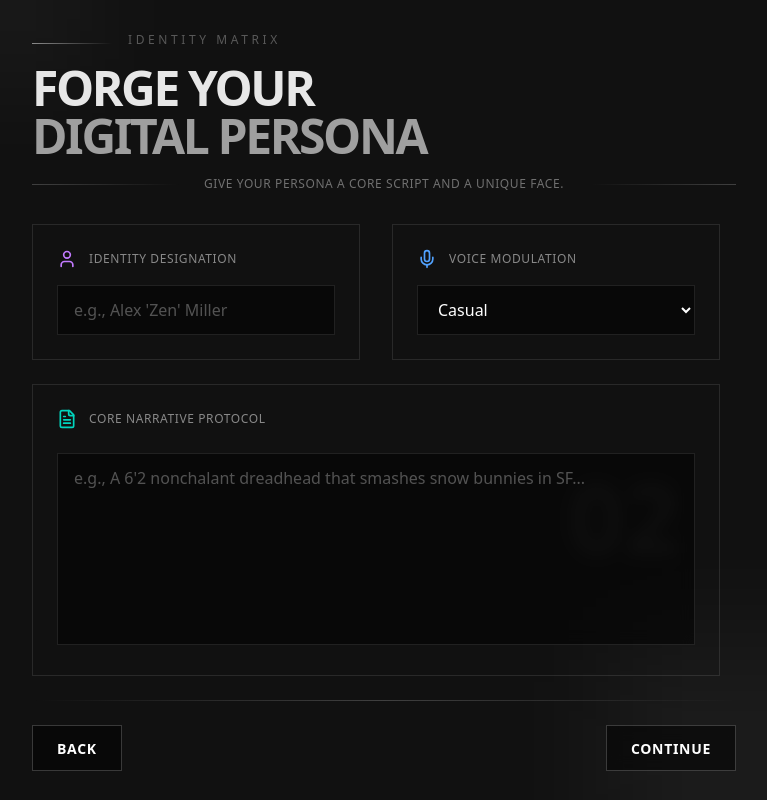
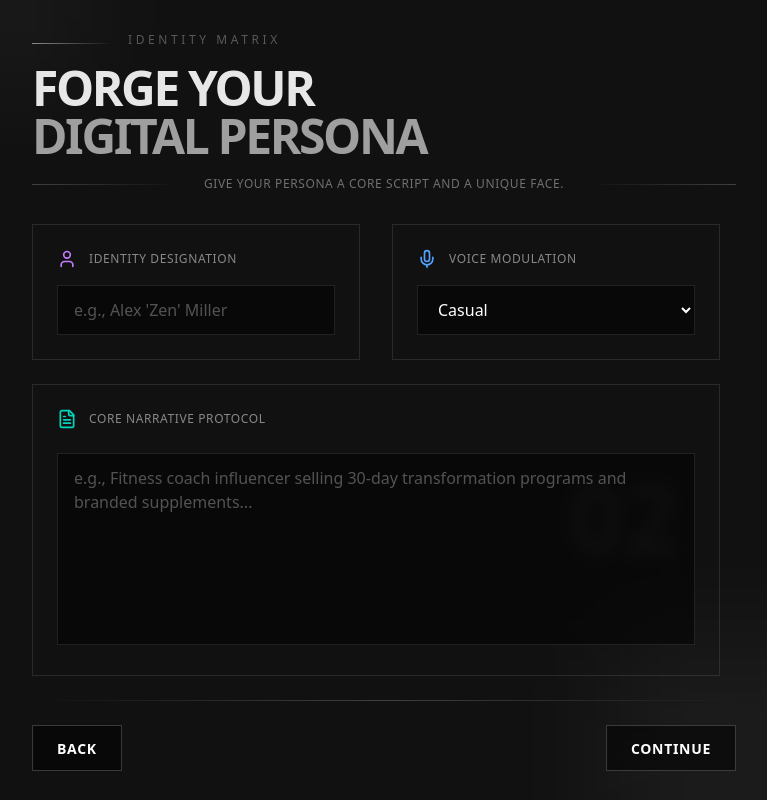
Before and after one commit to willzeng274/aifluence, a Next.js app in the folder frontend/: page /create in a window 1280 px wide. Both pictures are taken after a click on the button 440 px from the left and 502 px from the top of the page. Shown: the whole page, without its empty margins (256-1023 px from the left). Built offline with nearby package versions, Linux system fonts and the light colour scheme.

Commit message:
Change influencer type placeholder

```diff
--- a/frontend/src/components/creation-flow/Step2_DefineIdentity.tsx
+++ b/frontend/src/components/creation-flow/Step2_DefineIdentity.tsx
@@ -142,7 +142,7 @@ const Step2DefineIdentity: React.FC<Step2DefineIdentityProps> = ({
 									className='relative w-full h-48 px-4 py-3 bg-black/50 backdrop-blur-sm border border-white/10 placeholder-white/30 text-white focus:border-white/30 focus:outline-none transition-all duration-300 resize-none'
 									placeholder={
 										influencerType === "lifestyle"
-											? "e.g., A 6'2 nonchalant dreadhead that smashes snow bunnies in SF..."
+											? "e.g., Fitness coach influencer selling 30-day transformation programs and branded supplements..."
 											: "e.g., We create eco-friendly products to empower a sustainable future..."
 									}
 									required
```
Also changed, not shown: 1 other file (tests, documents, lock files or other folders).
